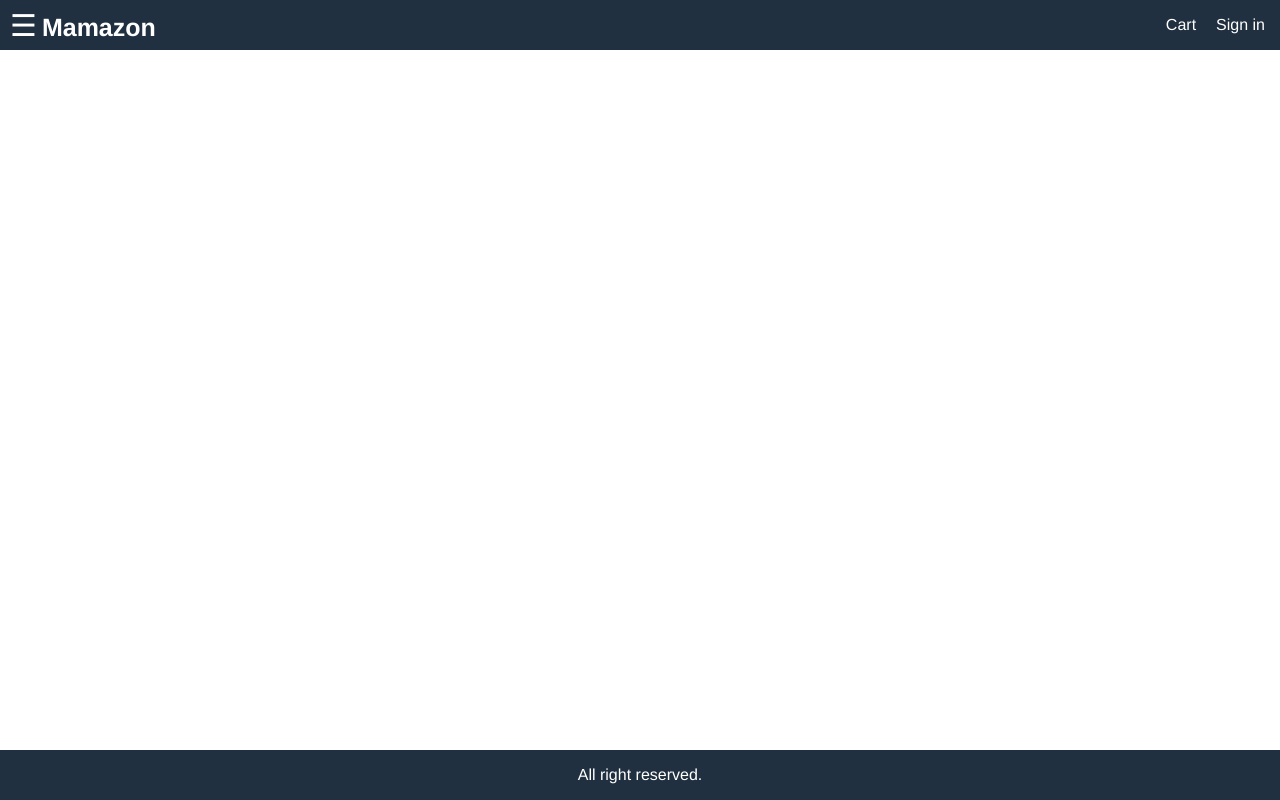
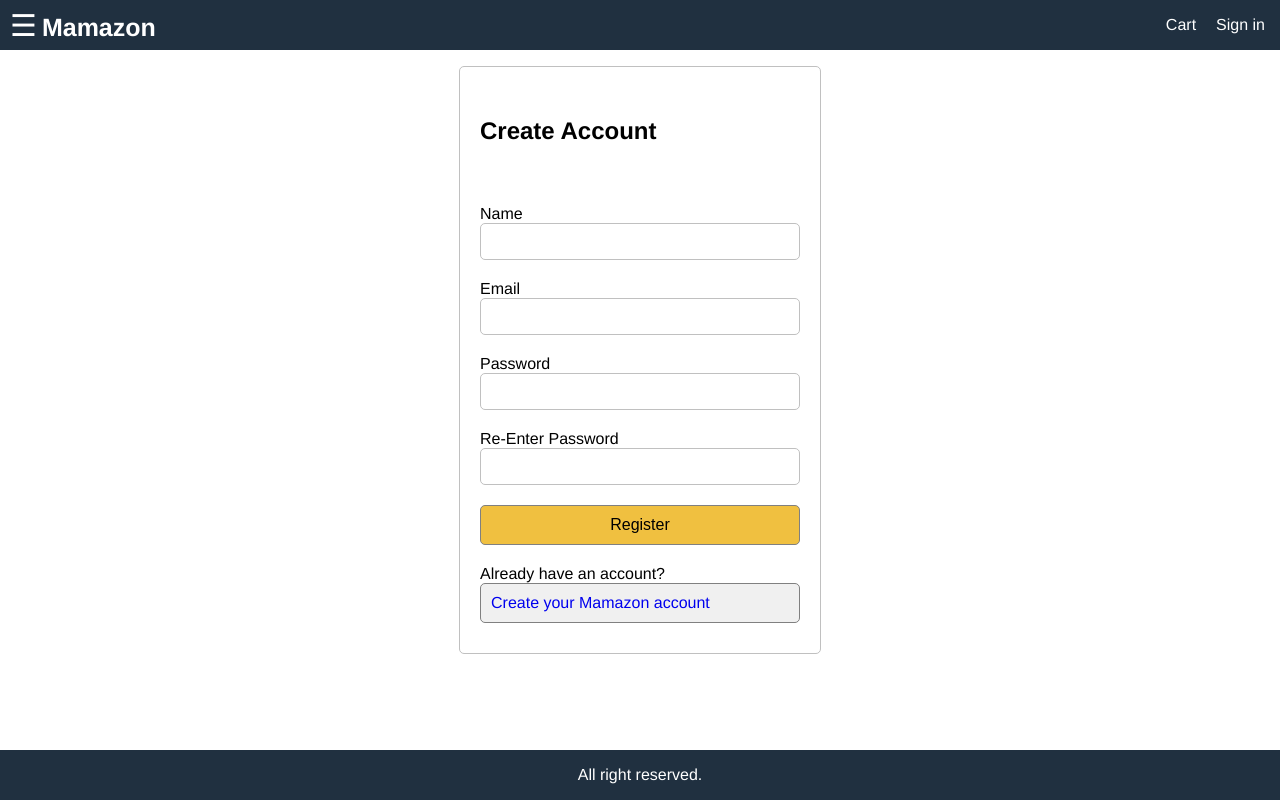
Before and after one commit to jrucl2d/Amazon_Clone, a React (Create React App) app in the folder frontend/: page /register in a window 1280 px wide. Built offline with nearby package versions, Linux system fonts and the light colour scheme.

Commit message:
User register system added

```diff
--- a/frontend/src/App.jsx
+++ b/frontend/src/App.jsx
@@ -4,8 +4,11 @@ import HomeScreen from "./screens/HomeScreen";
 import ProductScreen from "./screens/ProductScreen";
 import CartScreen from "./screens/CartScreen";
 import SigninScrenn from "./screens/SigninScrenn";
+import { useSelector } from "react-redux";
+import RegisterScreen from "./screens/RegisterScrenn";
 
 function App() {
+  const { userInfo } = useSelector((state) => state.userSignin);
   const handleSideMenu = () => {
     document.querySelector(".sidebar").classList.toggle("open");
   };
@@ -19,7 +22,14 @@ function App() {
           </div>
           <div className="header-links">
             <a href="cart.html">Cart</a>
-            <Link to="/signin">Sign in</Link>
+            {userInfo ? (
+              <Link to="/profile">
+                {userInfo.name}
+                {userInfo.isAdmin && "(Admin)"}
+              </Link>
+            ) : (
+              <Link to="/signin">Sign in</Link>
+            )}
           </div>
         </header>
         <aside className="sidebar">
@@ -39,6 +49,7 @@ function App() {
         <main className="main">
           <div className="content">
             <Route path="/" exact component={HomeScreen} />
+            <Route path="/register" exact component={RegisterScreen} />
             <Route path="/cart/:id" component={CartScreen} />
             <Route path="/product/:id" component={ProductScreen} />
             <Route path="/signin" component={SigninScrenn} />
--- /dev/null
+++ b/frontend/src/Screens/RegisterScrenn.jsx
@@ -0,0 +1,94 @@
+import React, { useEffect, useState } from "react";
+import { Link } from "react-router-dom";
+import { useSelector, useDispatch } from "react-redux";
+import { register } from "../actions/userActions";
+
+function RegisterScreen(props) {
+  const [name, setName] = useState("");
+  const [email, setEmail] = useState("");
+  const [password, setPassword] = useState("");
+  const [rePassword, setRePassword] = useState("");
+  const userRegister = useSelector((state) => state.userRegister);
+  const { loading, userInfo, error } = userRegister;
+  const dispatch = useDispatch();
+
+  const redirect = props.location.search
+    ? props.location.search.split("=")[1]
+    : "/";
+  useEffect(() => {
+    if (userInfo) {
+      props.history.push(redirect);
+    }
+  }, [userInfo]);
+
+  const submitHandler = (e) => {
+    e.preventDefault();
+    dispatch(register(name, email, password));
+  };
+  return (
+    <div className="form">
+      <form onSubmit={submitHandler}>
+        <ul className="form-container">
+          <li>
+            <h2>Create Account</h2>
+          </li>
+          <li>
+            {loading && <div>Loading...</div>}
+            {error && <div>{error}</div>}
+          </li>
+          <li>
+            <label htmlFor="name">Name</label>
+            <input
+              type="name"
+              name="name"
+              id="name"
+              onChange={(e) => setName(e.target.value)}
+            ></input>
+          </li>
+          <li>
+            <label htmlFor="email">Email</label>
+            <input
+              type="email"
+              name="email"
+              id="email"
+              onChange={(e) => setEmail(e.target.value)}
+            ></input>
+          </li>
+          <li>
+            <label htmlFor="password">Password</label>
+            <input
+              type="password"
+              id="password"
+              name="password"
+              onChange={(e) => setPassword(e.target.value)}
+            ></input>
+          </li>
+          <li>
+            <label htmlFor="rePassword">Re-Enter Password</label>
+            <input
+              type="password"
+              id="rePassword"
+              name="rePassword"
+              onChange={(e) => setRePassword(e.target.value)}
+            ></input>
+          </li>
+          <li>
+            <button type="submit" className="button primary">
+              Register
+            </button>
+          </li>
+          <li>
+            Already have an account?
+            <Link
+              to={redirect === "/" ? "signin" : "signin?redirect=" + redirect}
+              className="button secondary text-center"
+            >
+              Create your Mamazon account
+            </Link>
+          </li>
+        </ul>
+      </form>
+    </div>
+  );
+}
+export default RegisterScreen;
--- a/frontend/src/store.js
+++ b/frontend/src/store.js
@@ -6,7 +6,10 @@ import {
 import { cartReducer } from "./reducers/cartReducers";
 import thunk from "redux-thunk";
 import Cookie from "js-cookie";
-import { userSigninReducer } from "./reducers/userReducers";
+import {
+  userRegisterReducer,
+  userSigninReducer,
+} from "./reducers/userReducers";
 
 const cartItems = Cookie.getJSON("cartItems") || [];
 const userInfo = Cookie.getJSON("userInfo") || null;
@@ -20,6 +23,7 @@ const reducer = combineReducers({
   productDetails: productDetailsReducer,
   cart: cartReducer,
   userSignin: userSigninReducer,
+  userRegister: userRegisterReducer,
 });
 
 const composeEnhanser = window.__REDUX_DEVTOOLS_EXTENSION_COMPOSE__ || compose;
```
